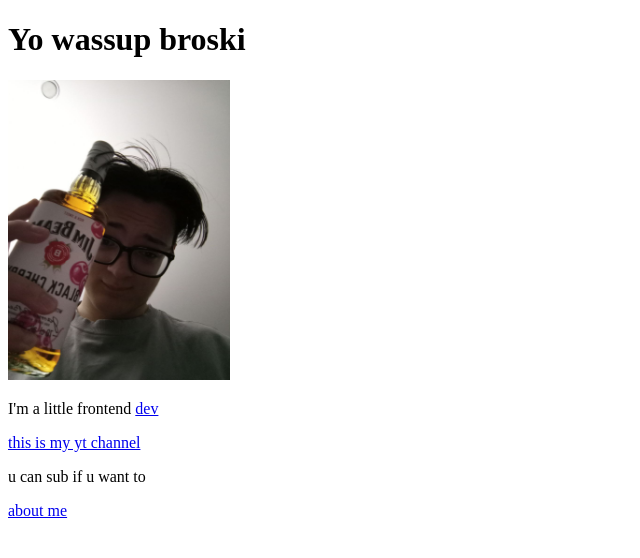
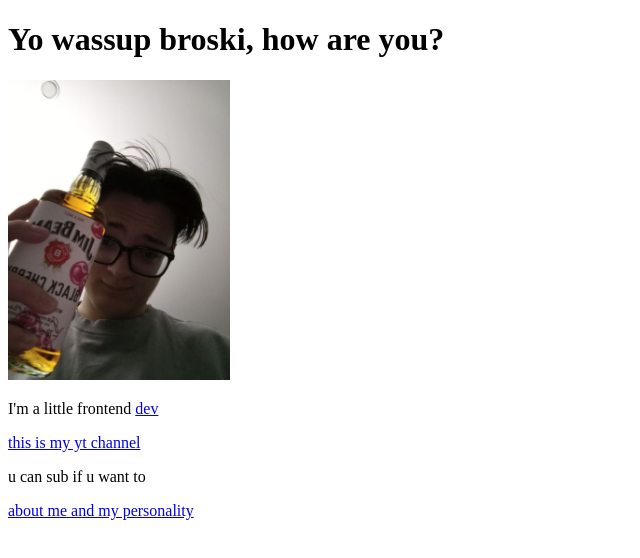
Before and after one commit to hebertjke/hebert_sites, a plain HTML site: page index.html in a window 1280 px wide. Shown: the whole page, without its empty margins (0-640 px from the left). Drawn offline with Linux system fonts and the light colour scheme.

Commit message:
test commit

```diff
--- a/index.html
+++ b/index.html
@@ -5,7 +5,7 @@
     <title>layyner site</title>
 </head>
 <body>
-<h1>Yo wassup broski</h1>
+<h1>Yo wassup broski, how are you?</h1>
 <img height="300px"
         src="photo_2025-01-22_00-28-18.jpg"
         alt="no picture?(">
@@ -19,7 +19,7 @@ target="_blank">
 </a>
 <p>u can sub if u want to</p>
 <a href="./site.html">
-    about me
+    about me and my personality
 </a>
 </body>
 </html>
```
